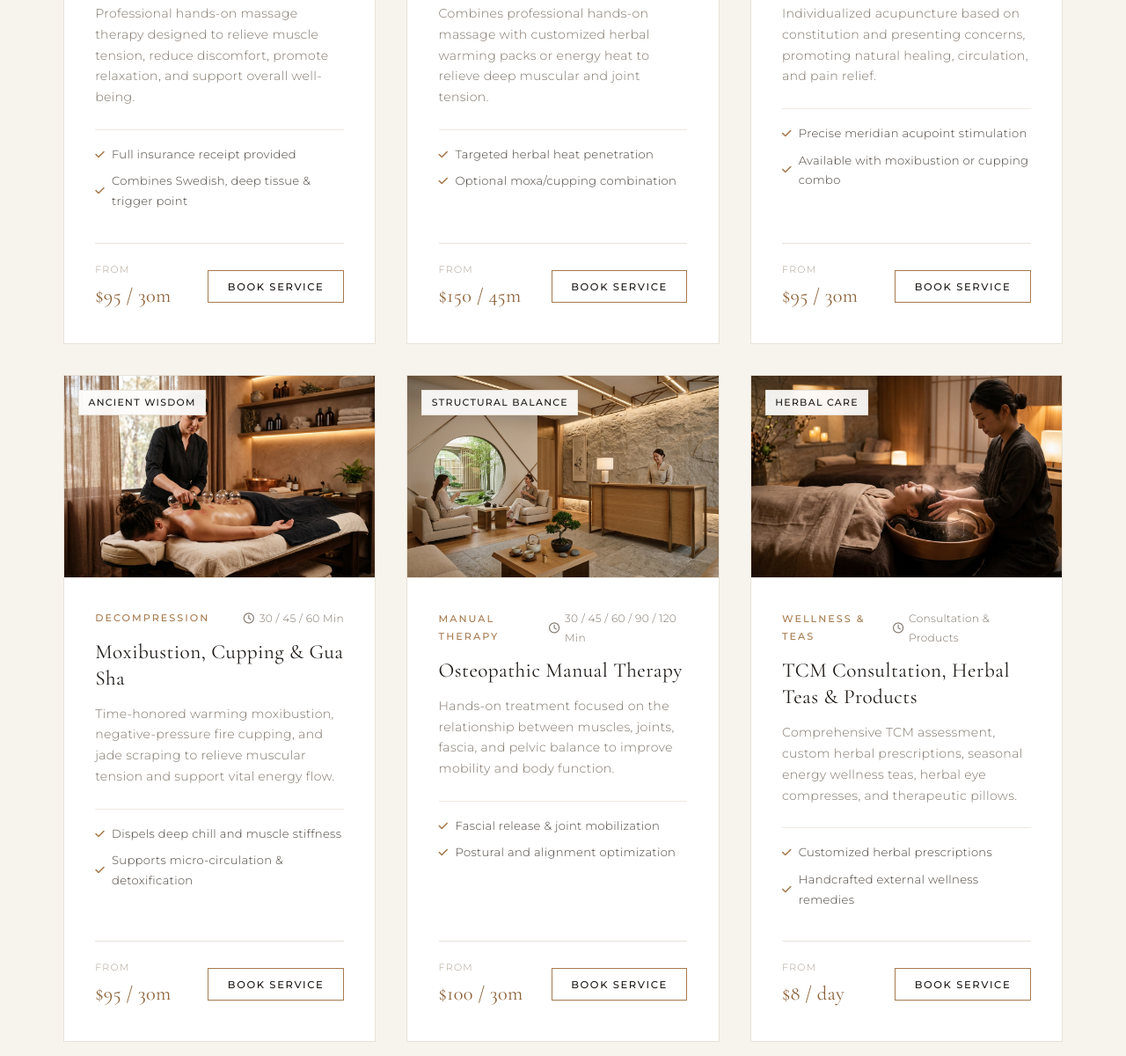
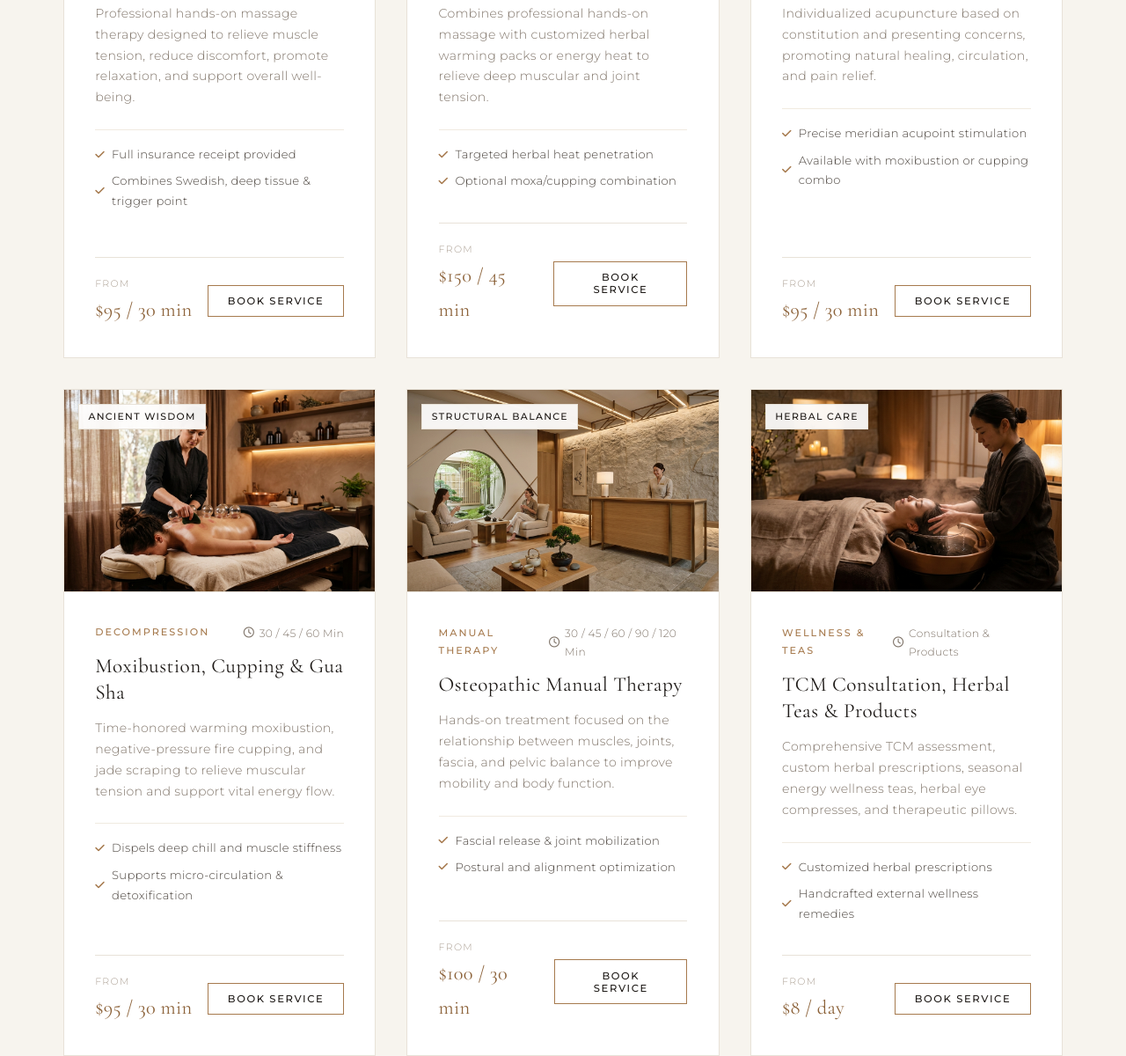
Before and after one commit to javin7/HexyMessageWebsite, a plain HTML site: page index.html in a window 1280 px wide. Shown: the part 1671-2871 px from the top of the page at 88% size. Drawn offline with nearby package versions, Linux system fonts and the light colour scheme.

Commit message:
fix: update service duration labels from '30m' to '30 min' for clarity

```diff
--- a/index.html
+++ b/index.html
@@ -246,7 +246,7 @@
               <div class="service-footer">
                 <div class="service-price">
                   <span class="service-price-label" data-i18n="s1_price_label">From</span>
-                  <span class="service-price-val" data-i18n="s1_price">$95 / 30m</span>
+                  <span class="service-price-val" data-i18n="s1_price">$95 / 30 min</span>
                 </div>
                 <button class="btn btn-outline btn-sm js-book-trigger" data-service="Registered Massage Therapy (RMT)" data-i18n="btn_book_service">
                   Book Service
@@ -277,7 +277,7 @@
               <div class="service-footer">
                 <div class="service-price">
                   <span class="service-price-label" data-i18n="s2_price_label">From</span>
-                  <span class="service-price-val" data-i18n="s2_price">$150 / 45m</span>
+                  <span class="service-price-val" data-i18n="s2_price">$150 / 45 min</span>
                 </div>
                 <button class="btn btn-outline btn-sm js-book-trigger" data-service="Energy Heat & Herbal Pack Therapy" data-i18n="btn_book_service">
                   Book Service
@@ -308,7 +308,7 @@
               <div class="service-footer">
                 <div class="service-price">
                   <span class="service-price-label" data-i18n="s3_price_label">From</span>
-                  <span class="service-price-val" data-i18n="s3_price">$95 / 30m</span>
+                  <span class="service-price-val" data-i18n="s3_price">$95 / 30 min</span>
                 </div>
                 <button class="btn btn-outline btn-sm js-book-trigger" data-service="Acupuncture Therapy" data-i18n="btn_book_service">
                   Book Service
@@ -339,7 +339,7 @@
               <div class="service-footer">
                 <div class="service-price">
                   <span class="service-price-label" data-i18n="s4_price_label">From</span>
-                  <span class="service-price-val" data-i18n="s4_price">$95 / 30m</span>
+                  <span class="service-price-val" data-i18n="s4_price">$95 / 30 min</span>
                 </div>
                 <button class="btn btn-outline btn-sm js-book-trigger" data-service="Moxibustion & Cupping Therapy" data-i18n="btn_book_service">
                   Book Service
@@ -370,7 +370,7 @@
               <div class="service-footer">
                 <div class="service-price">
                   <span class="service-price-label" data-i18n="s5_price_label">From</span>
-                  <span class="service-price-val" data-i18n="s5_price">$100 / 30m</span>
+                  <span class="service-price-val" data-i18n="s5_price">$100 / 30 min</span>
                 </div>
                 <button class="btn btn-outline btn-sm js-book-trigger" data-service="Osteopathic Manual Therapy" data-i18n="btn_book_service">
                   Book Service
@@ -1415,9 +1415,9 @@
   </div>
 
   <!-- Scripts -->
-  <script src="js/config.js"></script>
+  <script src="js/config.js?v=acuity-40451853"></script>
   <script src="js/i18n.js"></script>
-  <script src="js/main.js"></script>
+  <script src="js/main.js?v=acuity-40451853"></script>
   <script>
     document.getElementById('currentYear').textContent = new Date().getFullYear();
   </script>
--- a/js/i18n.js
+++ b/js/i18n.js
@@ -52,7 +52,7 @@ const TRANSLATIONS = {
     "s1_b1": "Full insurance receipt provided",
     "s1_b2": "Combines Swedish, deep tissue & trigger point",
     "s1_price_label": "From",
-    "s1_price": "$95 / 30m",
+    "s1_price": "$95 / 30 min",
 
     "s2_badge": "Warming Therapy",
     "s2_tag": "Combination",
@@ -63,7 +63,7 @@ const TRANSLATIONS = {
     "s2_b1": "Targeted herbal heat penetration",
     "s2_b2": "Optional moxa/cupping combination",
     "s2_price_label": "From",
-    "s2_price": "$150 / 45m",
+    "s2_price": "$150 / 45 min",
 
     "s3_badge": "TCM Meridian",
     "s3_tag": "Holistic Care",
@@ -74,7 +74,7 @@ const TRANSLATIONS = {
     "s3_b1": "Precise meridian acupoint stimulation",
     "s3_b2": "Available with moxibustion or cupping combo",
     "s3_price_label": "From",
-    "s3_price": "$95 / 30m",
+    "s3_price": "$95 / 30 min",
 
     "s4_badge": "Ancient Wisdom",
     "s4_tag": "Decompression",
@@ -85,7 +85,7 @@ const TRANSLATIONS = {
     "s4_b1": "Dispels deep chill and muscle stiffness",
     "s4_b2": "Supports micro-circulation & detoxification",
     "s4_price_label": "From",
-    "s4_price": "$95 / 30m",
+    "s4_price": "$95 / 30 min",
 
     "s5_badge": "Structural Balance",
     "s5_tag": "Manual Therapy",
@@ -96,7 +96,7 @@ const TRANSLATIONS = {
     "s5_b1": "Fascial release & joint mobilization",
     "s5_b2": "Postural and alignment optimization",
     "s5_price_label": "From",
-    "s5_price": "$100 / 30m",
+    "s5_price": "$100 / 30 min",
 
     "s6_badge": "Herbal Care",
     "s6_tag": "Wellness & Teas",
```
